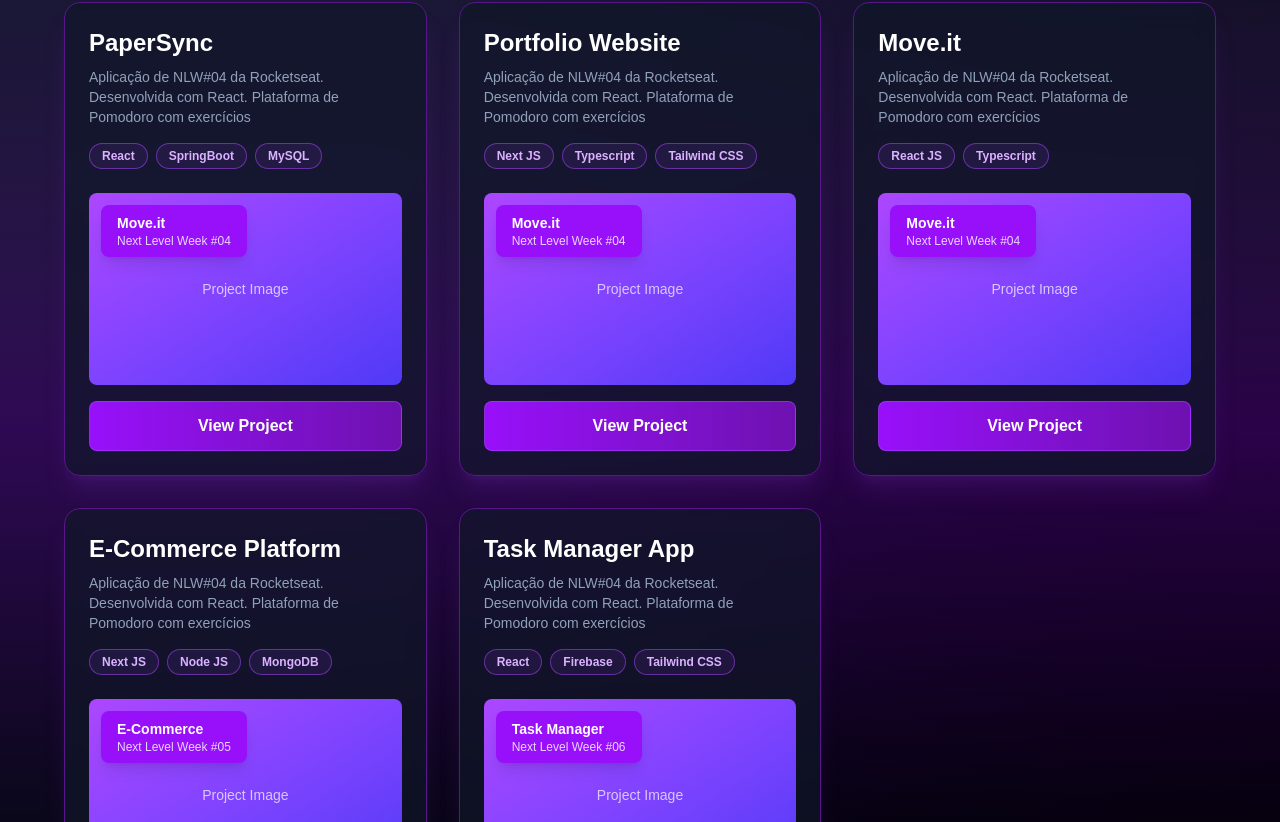
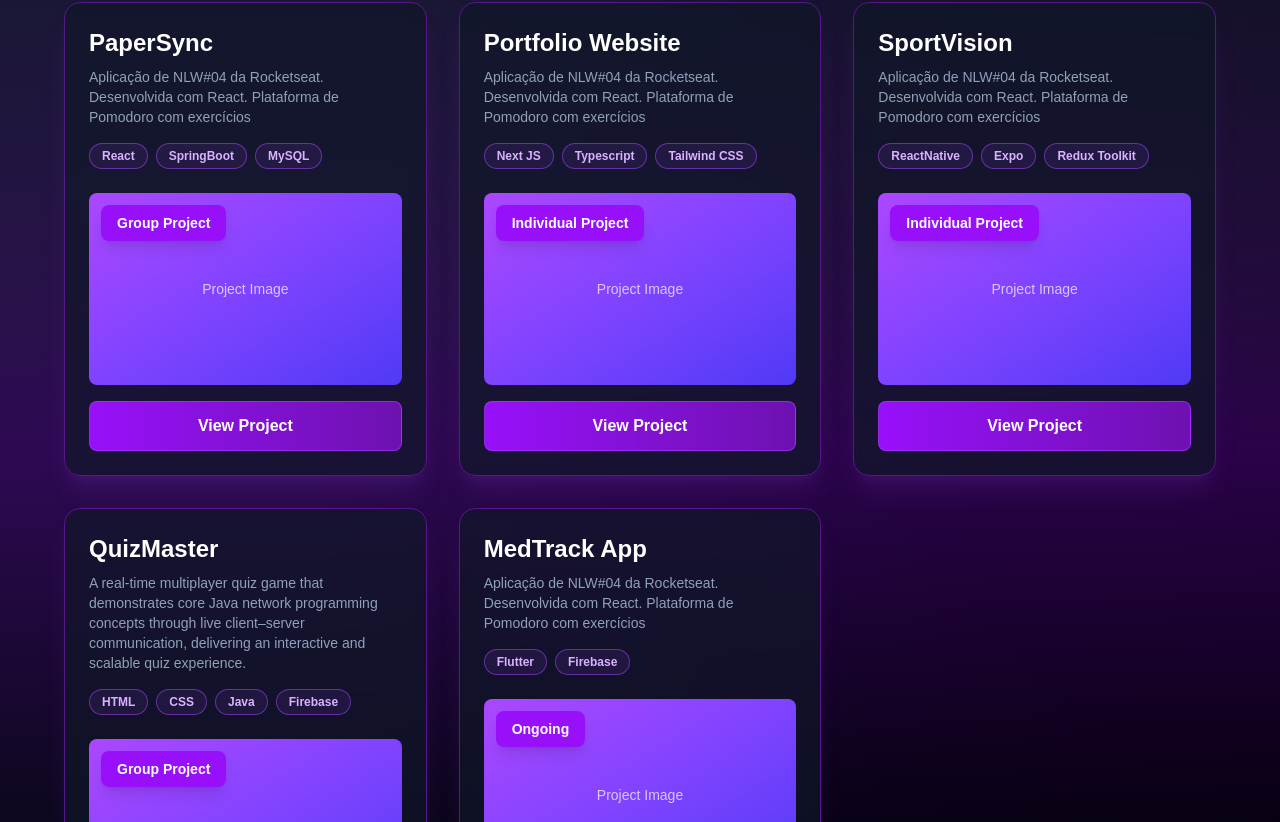
Before and after one commit to Imashi-wimalasekera/My-Portfolio, a Next.js app in the folder frontend/: page / in a window 1280 px wide. Shown: the part 4918-5740 px from the top of the page. Built offline with nearby package versions, Linux system fonts and the light colour scheme.

Commit message:
add projects

```diff
--- a/frontend/app/components/Footer.tsx
+++ b/frontend/app/components/Footer.tsx
@@ -109,6 +109,9 @@
                 <MagneticIcon icon={FaGithub} label="GitHub" href="https://github.com/Imashi-wimalasekera" />
                 <MagneticIcon icon={FaLinkedin} label="LinkedIn" href="https://www.linkedin.com/in/imashi-wimalasekera" />
               </div>
+              <p className="text-slate-400 text-sm mt-5">
+                Built with <span className="text-red-500">❤️</span>, code, and continuous learning.
+              </p>
             </div>
           </div>
         </div>
--- a/frontend/app/components/ProjectsSection.tsx
+++ b/frontend/app/components/ProjectsSection.tsx
@@ -8,44 +8,39 @@
     title: 'PaperSync',
     description: 'Aplicação de NLW#04 da Rocketseat. Desenvolvida com React. Plataforma de Pomodoro com exercícios',
     technologies: ['React', 'SpringBoot', 'MySQL'],
-    badge: 'Move.it',
-    weekInfo: 'Next Level Week #04',
-    image: '/placeholder-project.jpg',
+    badge: 'Group Project',
+    image: '/papaersync.png',
   },
   {
     id: 'project2',
     title: 'Portfolio Website',
     description: 'Aplicação de NLW#04 da Rocketseat. Desenvolvida com React. Plataforma de Pomodoro com exercícios',
     technologies: ['Next JS', 'Typescript', 'Tailwind CSS'],
-    badge: 'Move.it',
-    weekInfo: 'Next Level Week #04',
+    badge: 'Individual Project',
     image: '/placeholder-project.jpg',
   },
   {
     id: 'project3',
-    title: 'Move.it',
+    title: 'SportVision',
     description: 'Aplicação de NLW#04 da Rocketseat. Desenvolvida com React. Plataforma de Pomodoro com exercícios',
-    technologies: ['React JS', 'Typescript'],
-    badge: 'Move.it',
-    weekInfo: 'Next Level Week #04',
+    technologies: ['ReactNative', 'Expo', 'Redux Toolkit'],
+    badge: 'Individual Project',
     image: '/placeholder-project.jpg',
   },
   {
     id: 'project4',
-    title: 'E-Commerce Platform',
-    description: 'Aplicação de NLW#04 da Rocketseat. Desenvolvida com React. Plataforma de Pomodoro com exercícios',
-    technologies: ['Next JS', 'Node JS', 'MongoDB'],
-    badge: 'E-Commerce',
-    weekInfo: 'Next Level Week #05',
-    image: '/placeholder-project.jpg',
+    title: 'QuizMaster',
+    description: 'A real-time multiplayer quiz game that demonstrates core Java network programming concepts through live client–server communication, delivering an interactive and scalable quiz experience.',
+    technologies: ['HTML', 'CSS', 'Java', 'Firebase'],
+    badge: 'Group Project',
+    image: '/quiz.png',
   },
   {
     id: 'project5',
-    title: 'Task Manager App',
+    title: 'MedTrack App',
     description: 'Aplicação de NLW#04 da Rocketseat. Desenvolvida com React. Plataforma de Pomodoro com exercícios',
-    technologies: ['React', 'Firebase', 'Tailwind CSS'],
-    badge: 'Task Manager',
-    weekInfo: 'Next Level Week #06',
+    technologies: ['Flutter', 'Firebase'],
+    badge: 'Ongoing',
     image: '/placeholder-project.jpg',
   },
 ];
```
Also changed, not shown: frontend/public/papersync.png (added), frontend/public/quiz.png (added).
